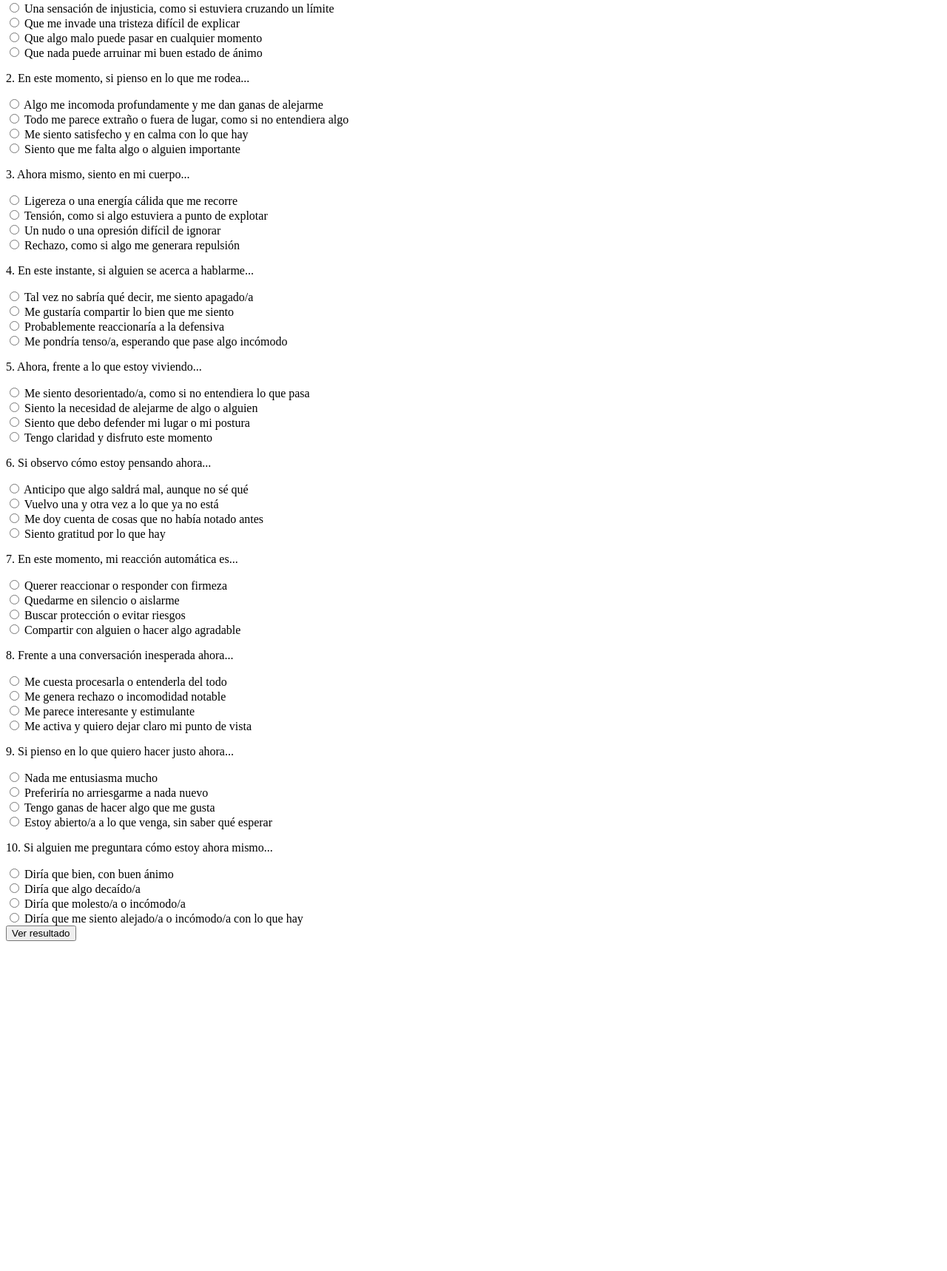
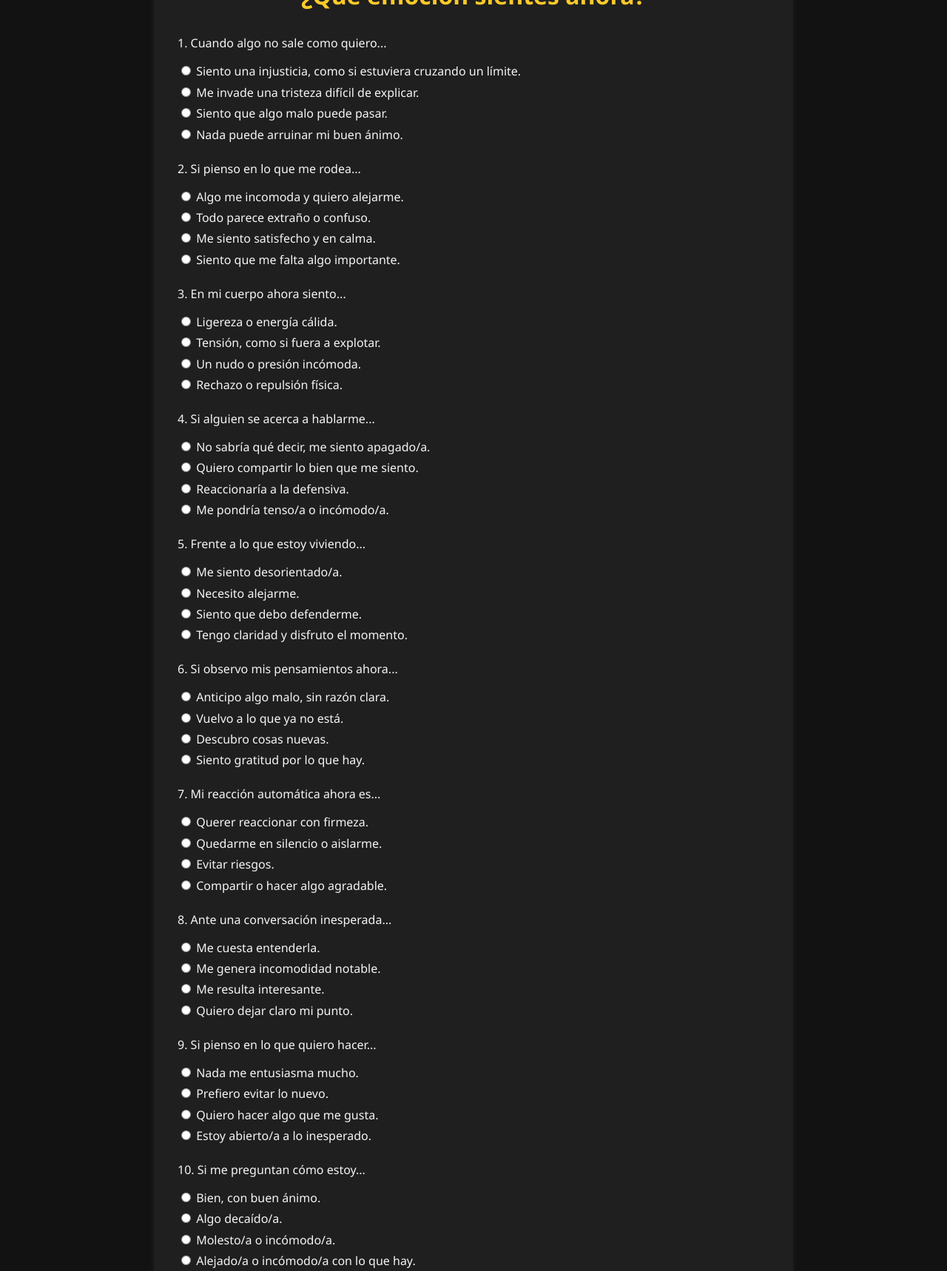
Before and after one commit to Lcob-100/EMOCION-BASE, a plain HTML site: page index.html in a window 1280 px wide. Shown: the part 113-1831 px from the top of the page at 74% size. Before the commit the page ends 1393 px from the top, so only its background shows below. Drawn offline with Linux system fonts and the light colour scheme.

Commit message:
index.html

```diff
--- a/index.html
+++ b/index.html
@@ -3,27 +3,180 @@
 <head>
   <meta charset="UTF-8">
   <title>¿Qué emoción sientes ahora?</title>
-    <link rel="stylesheet" href="style.css">
+  <style>
+    body {
+      background-color: #121212;
+      font-family: 'Segoe UI', sans-serif;
+      color: #f5f5f5;
+      margin: 0;
+      padding: 2rem;
+    }
+
+    .container {
+      max-width: 800px;
+      margin: auto;
+      background: #1f1f1f;
+      padding: 2rem;
+      border-radius: 12px;
+      box-shadow: 0 0 12px rgba(255,255,255,0.05);
+    }
+
+    h1 {
+      text-align: center;
+      color: #ffca28;
+      margin-bottom: 2rem;
+    }
+
+    .question {
+      margin-bottom: 1.5rem;
+    }
+
+    label {
+      display: block;
+      margin: 0.4rem 0;
+    }
+
+    button {
+      display: block;
+      margin: 2rem auto 1rem;
+      background: #ffca28;
+      color: #000;
+      padding: 0.8rem 2rem;
+      border: none;
+      border-radius: 8px;
+      font-size: 1rem;
+      cursor: pointer;
+    }
+
+    #resultado {
+      text-align: center;
+      font-size: 1.3rem;
+      font-weight: bold;
+      margin-top: 1rem;
+      color: #fff176;
+    }
+  </style>
 </head>
 <body>
   <div class="container">
     <h1>¿Qué emoción sientes ahora?</h1>
     <form id="quiz-form">
-<div class="question"><p>1. Ahora mismo, cuando algo no sale como quiero, lo que más siento es...</p><label><input type="radio" name="q1" value="ira"> Una sensación de injusticia, como si estuviera cruzando un límite</label><br><label><input type="radio" name="q1" value="tristeza"> Que me invade una tristeza difícil de explicar</label><br><label><input type="radio" name="q1" value="miedo"> Que algo malo puede pasar en cualquier momento</label><br><label><input type="radio" name="q1" value="alegría"> Que nada puede arruinar mi buen estado de ánimo</label><br></div>
-<div class="question"><p>2. En este momento, si pienso en lo que me rodea...</p><label><input type="radio" name="q2" value="asco"> Algo me incomoda profundamente y me dan ganas de alejarme</label><br><label><input type="radio" name="q2" value="sorpresa"> Todo me parece extraño o fuera de lugar, como si no entendiera algo</label><br><label><input type="radio" name="q2" value="alegría"> Me siento satisfecho y en calma con lo que hay</label><br><label><input type="radio" name="q2" value="tristeza"> Siento que me falta algo o alguien importante</label><br></div>
-<div class="question"><p>3. Ahora mismo, siento en mi cuerpo...</p><label><input type="radio" name="q3" value="alegría"> Ligereza o una energía cálida que me recorre</label><br><label><input type="radio" name="q3" value="ira"> Tensión, como si algo estuviera a punto de explotar</label><br><label><input type="radio" name="q3" value="miedo"> Un nudo o una opresión difícil de ignorar</label><br><label><input type="radio" name="q3" value="asco"> Rechazo, como si algo me generara repulsión</label><br></div>
-<div class="question"><p>4. En este instante, si alguien se acerca a hablarme...</p><label><input type="radio" name="q4" value="tristeza"> Tal vez no sabría qué decir, me siento apagado/a</label><br><label><input type="radio" name="q4" value="alegría"> Me gustaría compartir lo bien que me siento</label><br><label><input type="radio" name="q4" value="ira"> Probablemente reaccionaría a la defensiva</label><br><label><input type="radio" name="q4" value="miedo"> Me pondría tenso/a, esperando que pase algo incómodo</label><br></div>
-<div class="question"><p>5. Ahora, frente a lo que estoy viviendo...</p><label><input type="radio" name="q5" value="sorpresa"> Me siento desorientado/a, como si no entendiera lo que pasa</label><br><label><input type="radio" name="q5" value="asco"> Siento la necesidad de alejarme de algo o alguien</label><br><label><input type="radio" name="q5" value="ira"> Siento que debo defender mi lugar o mi postura</label><br><label><input type="radio" name="q5" value="alegría"> Tengo claridad y disfruto este momento</label><br></div>
-<div class="question"><p>6. Si observo cómo estoy pensando ahora...</p><label><input type="radio" name="q6" value="miedo"> Anticipo que algo saldrá mal, aunque no sé qué</label><br><label><input type="radio" name="q6" value="tristeza"> Vuelvo una y otra vez a lo que ya no está</label><br><label><input type="radio" name="q6" value="sorpresa"> Me doy cuenta de cosas que no había notado antes</label><br><label><input type="radio" name="q6" value="alegría"> Siento gratitud por lo que hay</label><br></div>
-<div class="question"><p>7. En este momento, mi reacción automática es...</p><label><input type="radio" name="q7" value="ira"> Querer reaccionar o responder con firmeza</label><br><label><input type="radio" name="q7" value="tristeza"> Quedarme en silencio o aislarme</label><br><label><input type="radio" name="q7" value="miedo"> Buscar protección o evitar riesgos</label><br><label><input type="radio" name="q7" value="alegría"> Compartir con alguien o hacer algo agradable</label><br></div>
-<div class="question"><p>8. Frente a una conversación inesperada ahora...</p><label><input type="radio" name="q8" value="sorpresa"> Me cuesta procesarla o entenderla del todo</label><br><label><input type="radio" name="q8" value="asco"> Me genera rechazo o incomodidad notable</label><br><label><input type="radio" name="q8" value="alegría"> Me parece interesante y estimulante</label><br><label><input type="radio" name="q8" value="ira"> Me activa y quiero dejar claro mi punto de vista</label><br></div>
-<div class="question"><p>9. Si pienso en lo que quiero hacer justo ahora...</p><label><input type="radio" name="q9" value="tristeza"> Nada me entusiasma mucho</label><br><label><input type="radio" name="q9" value="miedo"> Preferiría no arriesgarme a nada nuevo</label><br><label><input type="radio" name="q9" value="alegría"> Tengo ganas de hacer algo que me gusta</label><br><label><input type="radio" name="q9" value="sorpresa"> Estoy abierto/a a lo que venga, sin saber qué esperar</label><br></div>
-<div class="question"><p>10. Si alguien me preguntara cómo estoy ahora mismo...</p><label><input type="radio" name="q10" value="alegría"> Diría que bien, con buen ánimo</label><br><label><input type="radio" name="q10" value="tristeza"> Diría que algo decaído/a</label><br><label><input type="radio" name="q10" value="ira"> Diría que molesto/a o incómodo/a</label><br><label><input type="radio" name="q10" value="asco"> Diría que me siento alejado/a o incómodo/a con lo que hay</label><br></div>
+
+      <!-- PREGUNTAS -->
+      <div class="question">
+        <p>1. Cuando algo no sale como quiero...</p>
+        <label><input type="radio" name="q1" value="ira"> Siento una injusticia, como si estuviera cruzando un límite.</label>
+        <label><input type="radio" name="q1" value="tristeza"> Me invade una tristeza difícil de explicar.</label>
+        <label><input type="radio" name="q1" value="miedo"> Siento que algo malo puede pasar.</label>
+        <label><input type="radio" name="q1" value="alegría"> Nada puede arruinar mi buen ánimo.</label>
+      </div>
+
+      <div class="question">
+        <p>2. Si pienso en lo que me rodea...</p>
+        <label><input type="radio" name="q2" value="asco"> Algo me incomoda y quiero alejarme.</label>
+        <label><input type="radio" name="q2" value="sorpresa"> Todo parece extraño o confuso.</label>
+        <label><input type="radio" name="q2" value="alegría"> Me siento satisfecho y en calma.</label>
+        <label><input type="radio" name="q2" value="tristeza"> Siento que me falta algo importante.</label>
+      </div>
+
+      <div class="question">
+        <p>3. En mi cuerpo ahora siento...</p>
+        <label><input type="radio" name="q3" value="alegría"> Ligereza o energía cálida.</label>
+        <label><input type="radio" name="q3" value="ira"> Tensión, como si fuera a explotar.</label>
+        <label><input type="radio" name="q3" value="miedo"> Un nudo o presión incómoda.</label>
+        <label><input type="radio" name="q3" value="asco"> Rechazo o repulsión física.</label>
+      </div>
+
+      <div class="question">
+        <p>4. Si alguien se acerca a hablarme...</p>
+        <label><input type="radio" name="q4" value="tristeza"> No sabría qué decir, me siento apagado/a.</label>
+        <label><input type="radio" name="q4" value="alegría"> Quiero compartir lo bien que me siento.</label>
+        <label><input type="radio" name="q4" value="ira"> Reaccionaría a la defensiva.</label>
+        <label><input type="radio" name="q4" value="miedo"> Me pondría tenso/a o incómodo/a.</label>
+      </div>
+
+      <div class="question">
+        <p>5. Frente a lo que estoy viviendo...</p>
+        <label><input type="radio" name="q5" value="sorpresa"> Me siento desorientado/a.</label>
+        <label><input type="radio" name="q5" value="asco"> Necesito alejarme.</label>
+        <label><input type="radio" name="q5" value="ira"> Siento que debo defenderme.</label>
+        <label><input type="radio" name="q5" value="alegría"> Tengo claridad y disfruto el momento.</label>
+      </div>
+
+      <div class="question">
+        <p>6. Si observo mis pensamientos ahora...</p>
+        <label><input type="radio" name="q6" value="miedo"> Anticipo algo malo, sin razón clara.</label>
+        <label><input type="radio" name="q6" value="tristeza"> Vuelvo a lo que ya no está.</label>
+        <label><input type="radio" name="q6" value="sorpresa"> Descubro cosas nuevas.</label>
+        <label><input type="radio" name="q6" value="alegría"> Siento gratitud por lo que hay.</label>
+      </div>
+
+      <div class="question">
+        <p>7. Mi reacción automática ahora es...</p>
+        <label><input type="radio" name="q7" value="ira"> Querer reaccionar con firmeza.</label>
+        <label><input type="radio" name="q7" value="tristeza"> Quedarme en silencio o aislarme.</label>
+        <label><input type="radio" name="q7" value="miedo"> Evitar riesgos.</label>
+        <label><input type="radio" name="q7" value="alegría"> Compartir o hacer algo agradable.</label>
+      </div>
+
+      <div class="question">
+        <p>8. Ante una conversación inesperada...</p>
+        <label><input type="radio" name="q8" value="sorpresa"> Me cuesta entenderla.</label>
+        <label><input type="radio" name="q8" value="asco"> Me genera incomodidad notable.</label>
+        <label><input type="radio" name="q8" value="alegría"> Me resulta interesante.</label>
+        <label><input type="radio" name="q8" value="ira"> Quiero dejar claro mi punto.</label>
+      </div>
+
+      <div class="question">
+        <p>9. Si pienso en lo que quiero hacer...</p>
+        <label><input type="radio" name="q9" value="tristeza"> Nada me entusiasma mucho.</label>
+        <label><input type="radio" name="q9" value="miedo"> Prefiero evitar lo nuevo.</label>
+        <label><input type="radio" name="q9" value="alegría"> Quiero hacer algo que me gusta.</label>
+        <label><input type="radio" name="q9" value="sorpresa"> Estoy abierto/a a lo inesperado.</label>
+      </div>
+
+      <div class="question">
+        <p>10. Si me preguntan cómo estoy...</p>
+        <label><input type="radio" name="q10" value="alegría"> Bien, con buen ánimo.</label>
+        <label><input type="radio" name="q10" value="tristeza"> Algo decaído/a.</label>
+        <label><input type="radio" name="q10" value="ira"> Molesto/a o incómodo/a.</label>
+        <label><input type="radio" name="q10" value="asco"> Alejado/a o incómodo/a con lo que hay.</label>
+      </div>
 
       <button type="button" onclick="mostrarResultado()">Ver resultado</button>
     </form>
+
     <div id="resultado"></div>
   </div>
-    <script src="script.js"></script>
+
+  <script>
+    function mostrarResultado() {
+      const respuestas = document.querySelectorAll('input[type="radio"]:checked');
+      const conteo = {};
+
+      respuestas.forEach(respuesta => {
+        const emocion = respuesta.value;
+        conteo[emocion] = (conteo[emocion] || 0) + 1;
+      });
+
+      let emocionDetectada = "";
+      let max = 0;
+      for (const emocion in conteo) {
+        if (conteo[emocion] > max) {
+          max = conteo[emocion];
+          emocionDetectada = emocion;
+        }
+      }
+
+      if (emocionDetectada) {
+        document.getElementById("resultado").innerText = "La emoción que más estás sintiendo ahora es: " + emocionDetectada.charAt(0).toUpperCase() + emocionDetectada.slice(1);
+        setTimeout(() => {
+          window.location.href = "https://lcob-100.github.io/EMOCIONOMETRO/";
+        }, 4000);
+      } else {
+        document.getElementById("resultado").innerText = "Por favor, responde todas las preguntas.";
+      }
+    }
+  </script>
 </body>
 </html>
```
Lines whose indentation alone changed are shown as unchanged.
